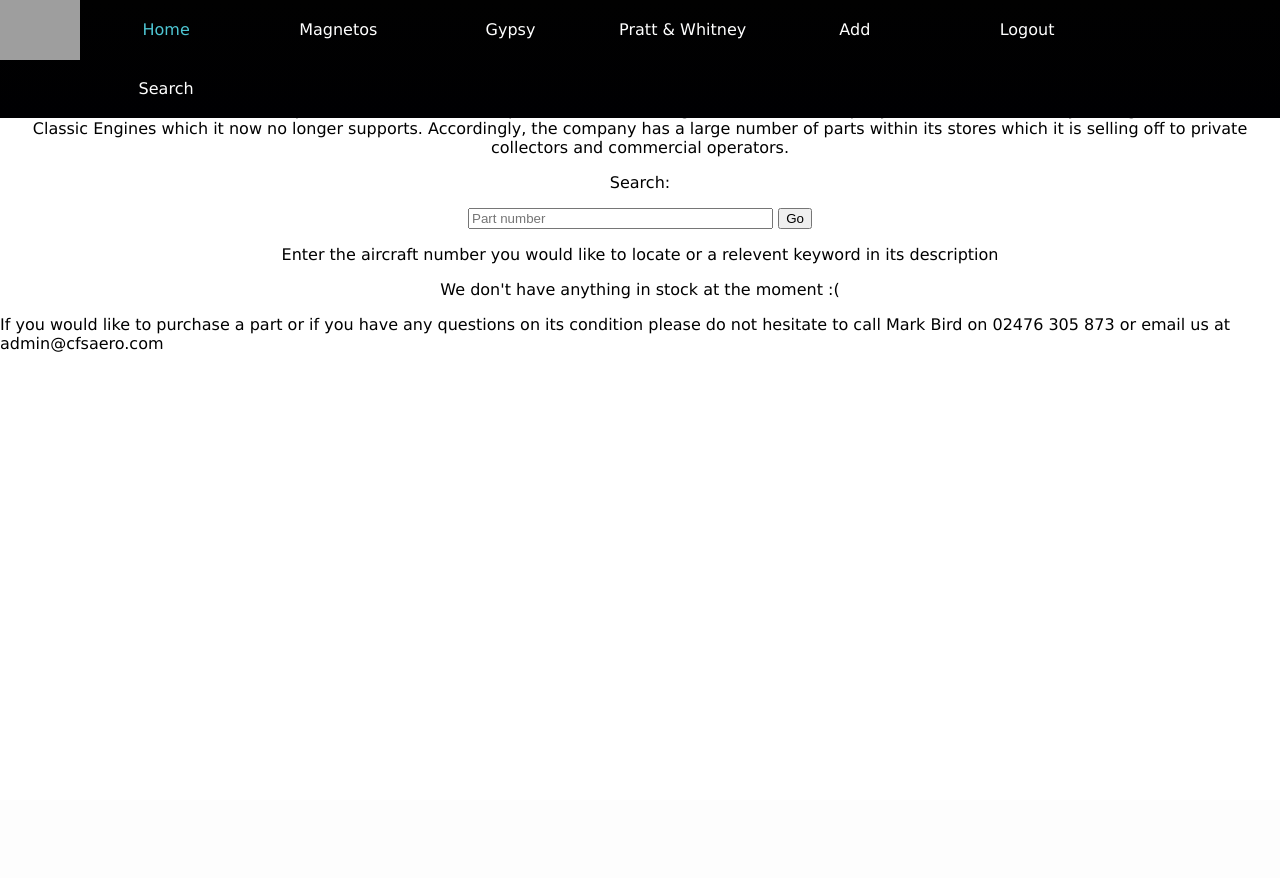
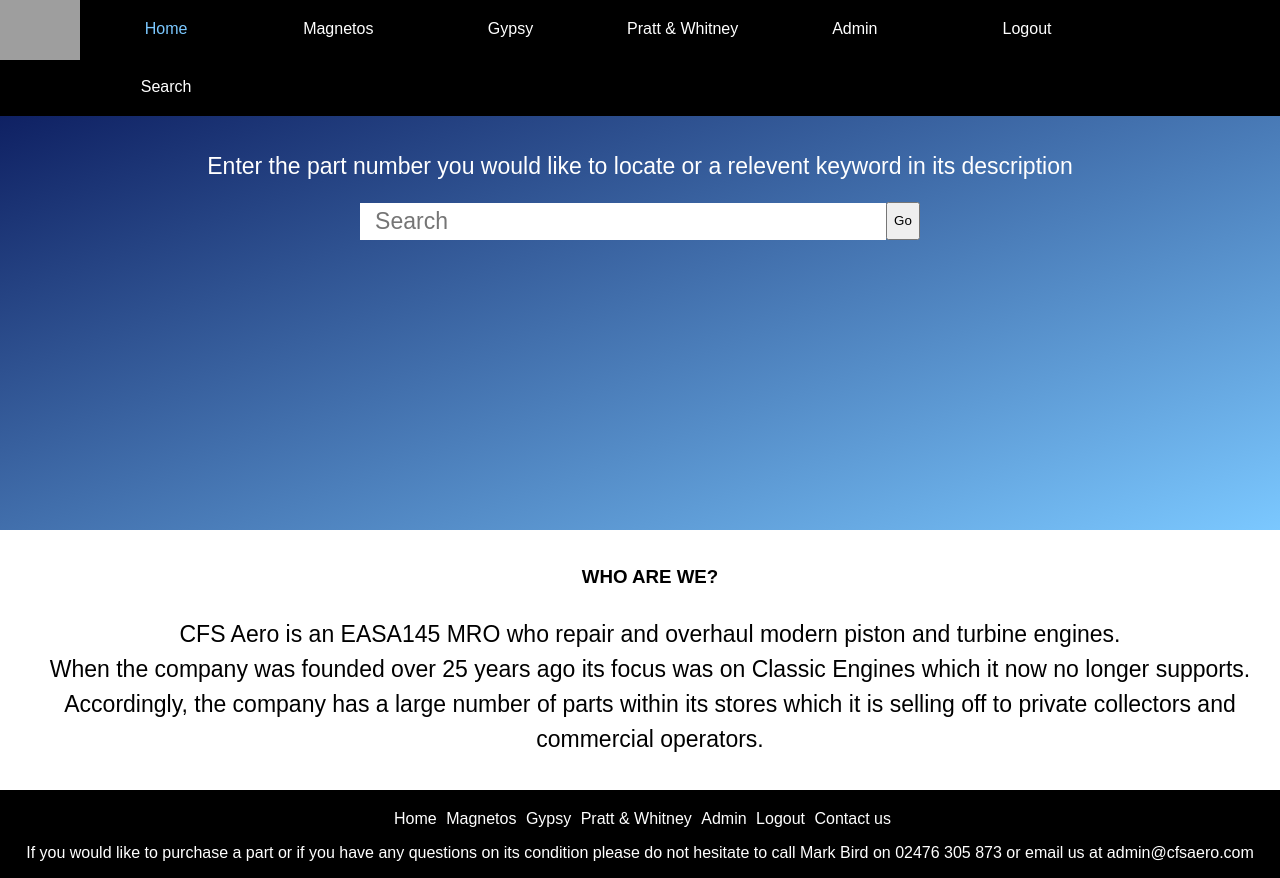
Before and after one commit to sophiadm/django-site, a Django app: page / in a window 1280 px wide. Before the commit the page ends 352 px from the top, so only its background shows below. Run offline with Django 3.2, Linux system fonts and the light colour scheme; the visitor is signed in with stand-in values (Sample User, id 1); data that the repository does not hold is empty; grey boxes are pictures that could not be loaded.

Commit message:
update
what a surprise

```diff
--- a/planeparts/manager/forms.py
+++ b/planeparts/manager/forms.py
@@ -5,4 +5,4 @@ class PartTypeForm(forms.ModelForm):
 
     class Meta:
         model = PartType
-        fields = ('number', 'name', 'description', 'price', 'condition', 'quantity')
+        fields = ('number', 'name', 'itemtype', 'description', 'price', 'condition', 'quantity')
--- a/planeparts/manager/templates/manager/base.html
+++ b/planeparts/manager/templates/manager/base.html
@@ -6,20 +6,28 @@
   {% block head %}
   {% endblock %}
   <style>
+    *::selection {
+	  background-color: #ffd149;
+	  color: white;
+	}
     body {
-      font-family: Verdana, Geneva, sans-serif !important;
+      font-family: Circular,sans-serif;// Verdana, Geneva, sans-serif !important;
       margin: 0px;
+	}
+	p {
+	  font-size: 16px;
 	}
 	#navbar {
 	  position: fixed;
 	  top: 0px;
 	  width: 100%;
+	  z-index: 100;
 
-	  background: black; /* For browsers that do not support gradients */
-      background: -webkit-linear-gradient(#010101, #000002); /* For Safari 5.1 to 6.0 */
-      background: -o-linear-gradient(#010101, #000002); /* For Opera 11.1 to 12.0 */
-      background: -moz-linear-gradient(#010101, #000002); /* For Firefox 3.6 to 15 */
-      background: linear-gradient(#010101, #000002); /* Standard syntax */
+	  background: black; /* For browsers that do not support gradients
+      background: -webkit-linear-gradient(#010101, #000002);
+      background: -o-linear-gradient(#010101, #000002);
+      background: -moz-linear-gradient(#010101, #000002);
+      background: linear-gradient(#282828, #000030);*/
 	}
 	#navbar img {
 	  float: left;
@@ -31,14 +39,14 @@
 	  padding: 20px 0px;
 	  text-align: center;
 	  text-decoration: none;
-	  transition: 1s;
+	  transition: 0.5s;
 	  width: calc(14% - 7px);
 	}
 	#navbar .selected {
-	  color: #4ec6d3;
+	  color: #7bc8ff;
 	}
 	#searchform {
-	  background-color: #4ec6d3;
+	  background-color: #7bc8ff;
 	  border-radius: 10px;
 	  display: none;
 	  padding: 5px;
@@ -55,13 +63,13 @@
 	  position: absolute;
 	  pointer-events: none;
 	  border-color: rgba(0, 0, 0, 0);
-	  border-bottom-color: #4ec6d3;
+	  border-bottom-color: #7bc8ff;
 	  border-width: 10px;
 	  margin-right: 0px;
 	  right: 0px;
     }
 	#navbar .navlink:hover {
-	  text-decoration: underline;
+      color: #aaaaaa;
 	}
 
 	.partTable {
@@ -84,7 +92,7 @@
       background-color: #eaeaea;
     }
     .row:hover {
-      background-color: #4ec6d3 !important;
+      background-color: #7bc8ff !important;
 	  border: none;
     }
     .partTable td{
@@ -94,48 +102,46 @@
       position: absolute;
 	  width: 100%;
     }
-
-    .partTable tr:nth-of-type(even) {
-      background-color: #eaeaea;
-    }
-    .row:hover {
-      background-color: #4ec6d3 !important;
-	  border: none;
-    }
-    .partTable td{
-      padding: 5px 10px;
-    }
-    .tr-link {
-      position: absolute;
-	  width: 100%;
-    }
-
 	.contentcontainer {
-	  margin: 100px 0px 0px 0px;
+	  margin: 60px 0px 0px 0px;
 	  text-align: center;
 	}
+	#footNotes {
+	  background-color: black;
+	  color: white;
+	  padding-top: 20px;
+    }
+	.footlink {
+	  color: white;
+	  margin-left: 5px;
+	  text-decoration: none;
+	}
+    .footlink:hover {
+	  text-decoration: underline;
+	}
+
   </style>
 </head>
 
 <body>
   <nav id="navbar">
-    <a href="http://cfsaero.com"><img src="https://goo.gl/cCG1b7" alt="Logo"></img></a>
+    <a href="http://cfsaero.com"><img src="https://image.ibb.co/mzxs4Q/image.png" alt="Logo"></img></a>
     <a class="navlink{% if request.path == '/' %} selected{% endif %}" href="/">Home</a>
-	<a class="navlink" href="/search/?search=magneto">Magnetos</a>
-	<a class="navlink" href="/search/?search=gypsy">Gypsy</a>
-	<a class="navlink" href="/search/?search=pratt">Pratt &amp; Whitney</a>
+	<a class="navlink{% if request.GET.part == 'magneto' %} selected{% endif %}" href="/search/?part=magneto">Magnetos</a>
+	<a class="navlink{% if request.GET.part == 'gypsy' %} selected{% endif %}" href="/search/?part=gypsy">Gypsy</a>
+	<a class="navlink{% if request.GET.part == 'pratt' %} selected{% endif %}" href="/search/?part=pratt">Pratt &amp; Whitney</a>
     {% if user.is_authenticated %}
-	  <a class="navlink" href="/new">Add</a>
+	  <a class="navlink{% if request.path == '/admin/' %} selected{% endif %}" href="/admin">Admin</a>
       <a class="navlink" href="/logout">Logout</a>
 	{% else %}
-	  <a class="navlink" href="/login">Log in</a>
+	  <a class="navlink{% if request.path == '/login/' %} selected{% endif %}" href="/login">Log in</a>
       <a class="navlink" href="">Contact us</a>
     {% endif %}
 	<div id="searchything">
       <a id="nav-search" class="navlink{% if request.path|slice:"0:7" == "/search" %} selected{% endif %}">Search</a>
       <form id="searchform" action="{% url 'search' %}" method="get" accept-charset="utf-8">
 	    <span class="arrow"></span>
-	    <input name="search" type="text" placeholder="Search">
+	    <input name="part" type="text" placeholder="Search">
 	    <button class="searchbutton" type="submit">Go</button>
 	  </form>
 	</div>
@@ -144,14 +150,26 @@
   <div class="contentcontainer">
     {% block body %}
     {% endblock %}
+
+	<div id="footNotes">
+	  <a class="footlink" href="/">Home</a>
+	  <a class="footlink" href="/search/?part=magneto">Magnetos</a>
+	  <a class="footlink" href="/search/?part=gypsy">Gypsy</a>
+	  <a class="footlink" href="/search/?part=pratt">Pratt &amp; Whitney</a>
+      {% if user.is_authenticated %}
+	    <a class="footlink" href="/admin">Admin</a>
+        <a class="footlink" href="/logout">Logout</a>
+	  {% else %}
+	    <a class="footlink" href="/login">Log in</a>
+      {% endif %}
+	  <a class="footlink" href="">Contact us</a>
+
+	  <p>If you would like to purchase a part or if you have any questions on its condition
+      please do not hesitate to call Mark Bird on 02476 305 873 or email us at admin@cfsaero.com </p>
+    </div>
   </div>
 
-  <p>If you would like to purchase a part or if you have any questions on its condition
-  please do not hesitate to call Mark Bird on 02476 305 873 or email us at admin@cfsaero.com </p>
   <script>
-  //tagtipleft = width / 100 * 92.25 - 40 + "px";
-  //alert(tagtipleft)
-
   document.getElementById("searchything").addEventListener("mouseover", function(){
     var a = document.getElementById("nav-search")
 	var right = (Math.max(document.documentElement.clientWidth, window.innerWidth || 0) - 60) / 14 - 10;
--- a/planeparts/manager/templates/manager/home.html
+++ b/planeparts/manager/templates/manager/home.html
@@ -3,29 +3,100 @@
 {% block head %}
 
   <style>
+    body { background-color: black; }
+
+    #myFormyThing {
+	  background: #7bc8ff; /* For browsers that do not support gradients */
+      background: -webkit-linear-gradient(left top, #081659, #7bc8ff); /* For Safari 5.1 to 6.0 */
+      background: -o-linear-gradient(bottom right, #081659, #7bc8ff); /* For Opera 11.1 to 12.0 */
+      background: -moz-linear-gradient(bottom right, #081659, #7bc8ff); /* For Firefox 3.6 to 15 */
+	  background: linear-gradient(to bottom right, #081659, #7bc8ff);
+
+	  height: 50vh;
+	  padding-top: 70px;
+	}
+    #partInput {
+	  border: none;
+	  font-size: 23px;
+	  padding: 5px 15px;
+	}
+	#partInput:focus {
+	  border: 1px solid black;
+	  outline: none;
+	}
+	#LeGoButton {
+	  height: 38px;
+	  position: relative;
+	  top: -4px;
+	}
+    #donthavename {
+	  /*border: 4px solid black;*/
+	  margin-bottome: 20px;
+	  overflow: hidden;
+	}
+	.mid-font {
+      font-size: 23px;
+    }
+    #info {
+	  background-color: black;
+	  color: white;
+	  float: left;
+	  padding: 10px;
+	  width: 40%;
+	}
+	#info2 {
+	  background-color: white;
+	  color: black;
+	  float: left;
+	  line-height: 35px;
+	  padding: 10px;
+	  width: 100%;
+    }
+	#parts-demo {
+	  float: left;
+	  width: calc(60% - 20px);
+	}
   </style>
 {% endblock %}
 
 {% block body %}
-	<p>CFS Aero is an EASA145 MRO who repair and overhaul modern piston and turbine engines.
-When the company was founded over 25 years ago its focus was on Classic Engines which it
-now no longer supports. Accordingly, the company has a large number of parts within its
-stores which it is selling off to private collectors and commercial operators.</p>
-
-  <form action="{% url 'search' %}" method="get" accept-charset="utf-8">
-    <p>Search:</p>
-    <input size="35" name="part" placeholder="Part number" type="text">
-    <button class="emailbutton" type="submit">Go</button>
-	<p>Enter the aircraft number you would like to locate or a relevent keyword in its description</p>
+  <form id="myFormyThing" action="{% url 'search' %}" method="get" accept-charset="utf-8">
+ 	<p class="mid-font" style="color: white;">Enter the part number you would like to locate or a relevent keyword in its description</p>
+	<div style="">
+      <input size="35" id="partInput" name="part" placeholder="Search" type="text"><!--
+      --><button id="LeGoButton" type="submit">Go</button>
+	</div>
   </form>
 
+  <!--<div id="donthavename">
+    <div id="info">
+     <h3>WHO ARE WE?</h3>
+     <p>CFS Aero is an EASA145 MRO who repair and overhaul modern piston and turbine engines.<br><br>
+     When the company was founded over 25 years ago its focus was on Classic Engines which it
+     now no longer supports.<br><br> Accordingly, the company has a large number of parts within its
+     stores which it is selling off to private collectors and commercial operators.</p>
+	</div>
+
+  <div id="parts-demo">
+  <h3>SOME SAMPLE PARTS</h3>
   {% for part in parts %}
-    <h3>{{ part.number }}-{{ part.name }}</h3>
-	<p>{{ part.price }}</p>
+    <p>{{ part.number }}-{{ part.name }}<p>
+	<p>{{ part.itemtype }}</p>
+	<p>&#163;{{ part.price }}</p>
   {% empty %}
     <p>We don't have anything in stock at the moment :(</p>
   {% endfor %}
-
+  </div>
+  </div>-->
+ <div id="donthavename">
+    <div id="info2">
+      <h3>WHO ARE WE?</h3>
+      <p class="mid-font">CFS Aero is an EASA145 MRO who repair and overhaul modern piston and turbine engines.<br>
+      When the company was founded over 25 years ago its focus was on Classic Engines which it
+      now no longer supports.<br> Accordingly, the company has a large number of parts within its
+      stores which it is selling off to private collectors and commercial operators.</p>
+    </div>
+  </div>
 {% endblock %}
 
 {% block script %}
--- a/planeparts/manager/templates/manager/part_list.html
+++ b/planeparts/manager/templates/manager/part_list.html
@@ -47,8 +47,8 @@
     <td>{{ part.number }}</td>
 	<td>{{ part.name }}</td>
 	<td>{{ part.itemtype }}</td>
+	<td>{{ part.price }}</td>
 	<td>{{ part.quantity }}</td>
-	<td>{{ part.price }}</td>
   </tr>
 {% endfor %}
 </table>
--- a/planeparts/manager/templates/registration/admin.html
+++ b/planeparts/manager/templates/registration/admin.html
@@ -34,10 +34,10 @@
     <td>{{ part.number }}</td>
 	<td>{{ part.name }}</td>
 	<td>{{ part.itemtype }}</td>
+	<td>{{ part.price }}</td>
 	<td>{{ part.quantity }}</td>
-	<td>{{ part.price }}</td>
-	<td><a href="/{{ part.number }}/edit">&#9986;</a></td>
-	<td><a href="/{{ part.number }}/remove">&#10006;</a></td>
+	<td><a href="/parts/{{ part.number }}/edit">&#9986;</a></td>
+	<td><a href="/parts/{{ part.number }}/remove">&#10006;</a></td>
   </tr>
 {% endfor %}
 
--- a/planeparts/manager/views.py
+++ b/planeparts/manager/views.py
@@ -27,7 +27,7 @@ def home(request): #Gets list of all posts for homepage
 #Have fun debugging :)
 #Eh I'll add some comments to help
 def search_parts(request):
-    Search = request.GET.get('part')
+    Search = request.GET.get('part').lower()
     if not Search:
         return render(request, 'manager/error.html', {'msg': "Please enter a query"})
 
@@ -42,10 +42,10 @@ def search_parts(request):
     split = Search.split()
 
     find_my_results = [
-        lambda x: Search in [x.itemtype, x.name],
-        lambda x: Search in x.name + x.description,
-        lambda x: all(word in x.name + x.description + x.itemtype + x.condition for word in split),
-        lambda x: any(word in x.name + x.description + x.itemtype + x.condition for word in split),
+        lambda x: Search in [x.itemtype.lower(), x.name.lower()],
+        lambda x: Search in (x.name + x.description).lower(),
+        lambda x: all(word.lower() in x.name + x.description + x.itemtype + x.condition for word in split),
+        lambda x: any(word.lower() in x.name + x.description + x.itemtype + x.condition for word in split),
     ]
 
     for func in find_my_results:
```
Also changed, not shown: planeparts/manager/templates/manager/part.html (+18 -6 lines).
